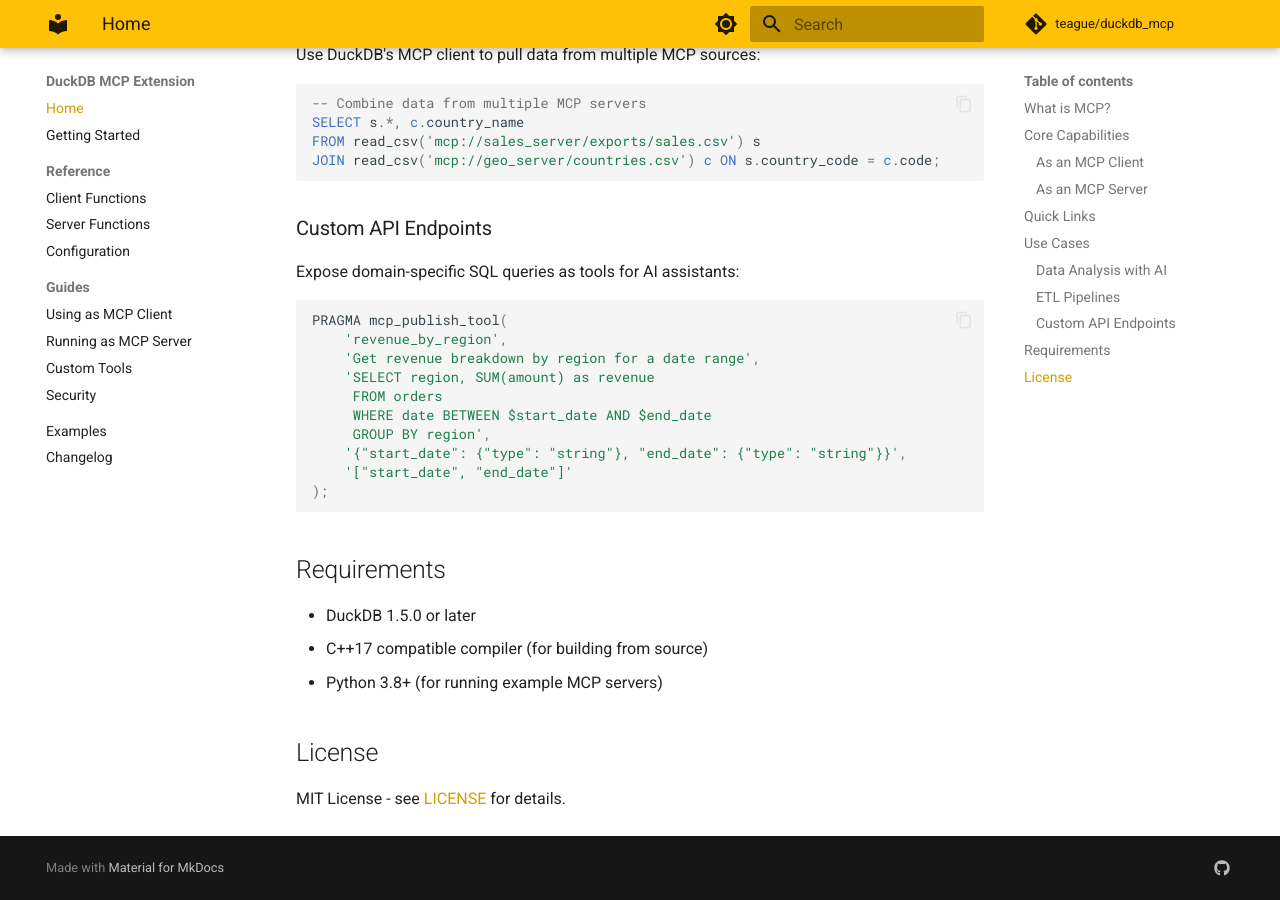
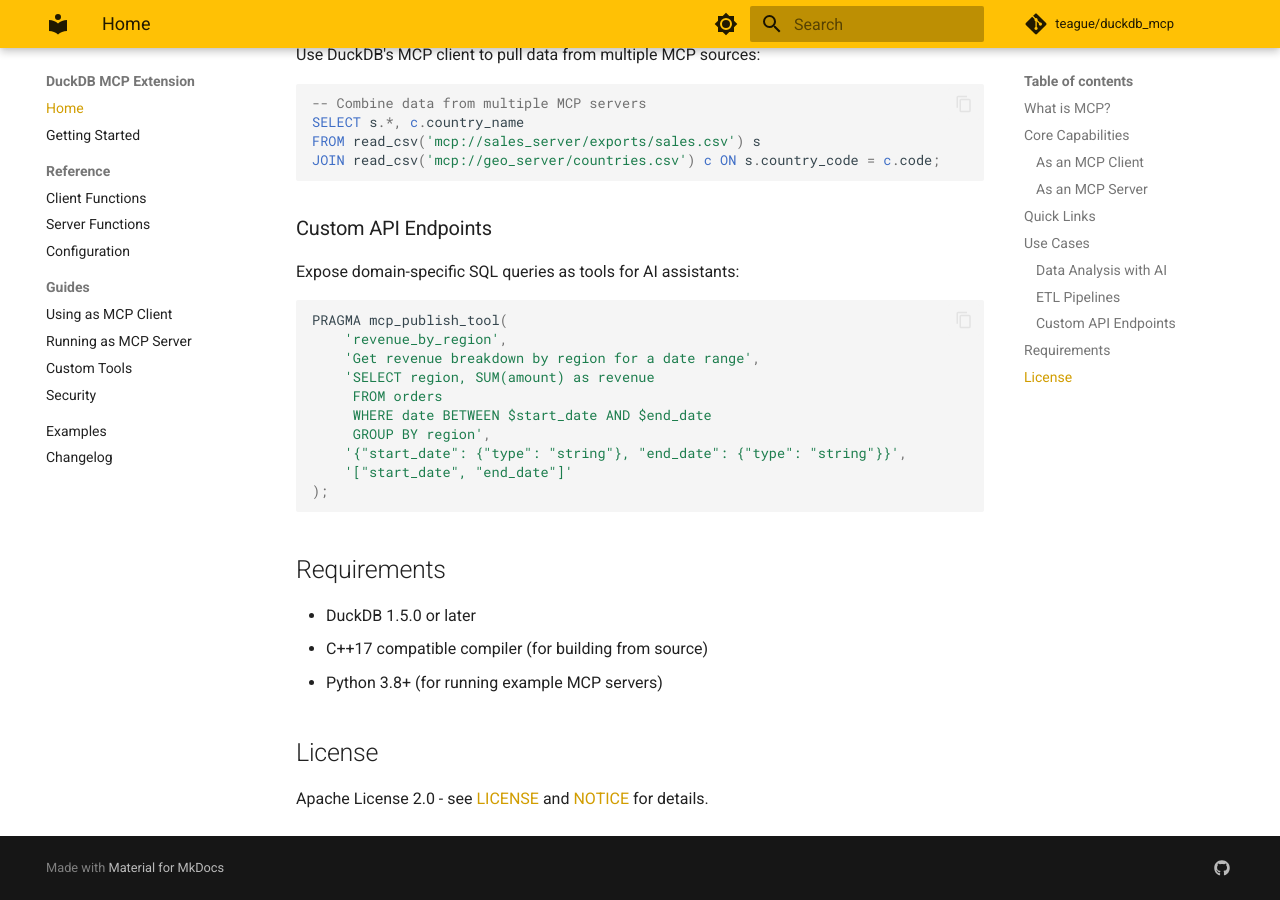
Before and after one commit to teaguesterling/duckdb_mcp, an MkDocs documentation site: the page built from docs/index.md, in a window 1280 px wide and 900 px high, scrolled down 2015 px. Built offline with MkDocs 1.6.1 and Material for MkDocs 9.7.7, drawn with Linux system fonts in a browser that asks for light colours; comment, search, counter and statistics services are not loaded.

Commit message:
docs: correct stale MIT license statement to Apache-2.0
The project relicensed to Apache-2.0 in 06c6fd3 ("license: adopt Apache-2.0
(patent grant; serious permissive)", 2026-07-25) and gained a NOTICE in
c1048b0, but two user-facing statements still claimed MIT: README.md:193 and
docs/index.md:138 (the docs-site front page, which carries the identical stale
sentence). LICENSE is authoritative; both statements have been wrong for six
weeks.

Point both at LICENSE and NOTICE, matching the wording in NOTICE. No other
license statements exist in project-owned files -- the only other hits are
vendored submodules.

Rides in #76 for merge convenience rather than a standalone PR, per maintainer
decision; it is unrelated to the mcpfs fix in this branch.

Co-Authored-By: Claude Opus 5 (1M context) <noreply@anthropic.com>
Claude-Session: https://claude.ai/code/session_01XoHU19qnngy1CJnXyX1csz

```diff
--- a/docs/index.md
+++ b/docs/index.md
@@ -135,4 +135,4 @@ PRAGMA mcp_publish_tool(
 
 ## License
 
-MIT License - see [LICENSE](https://github.com/teaguesterling/duckdb_mcp/blob/main/LICENSE) for details.
+Apache License 2.0 - see [LICENSE](https://github.com/teaguesterling/duckdb_mcp/blob/main/LICENSE) and [NOTICE](https://github.com/teaguesterling/duckdb_mcp/blob/main/NOTICE) for details.
```
Also changed, not shown: README.md (+1 -1 lines).
